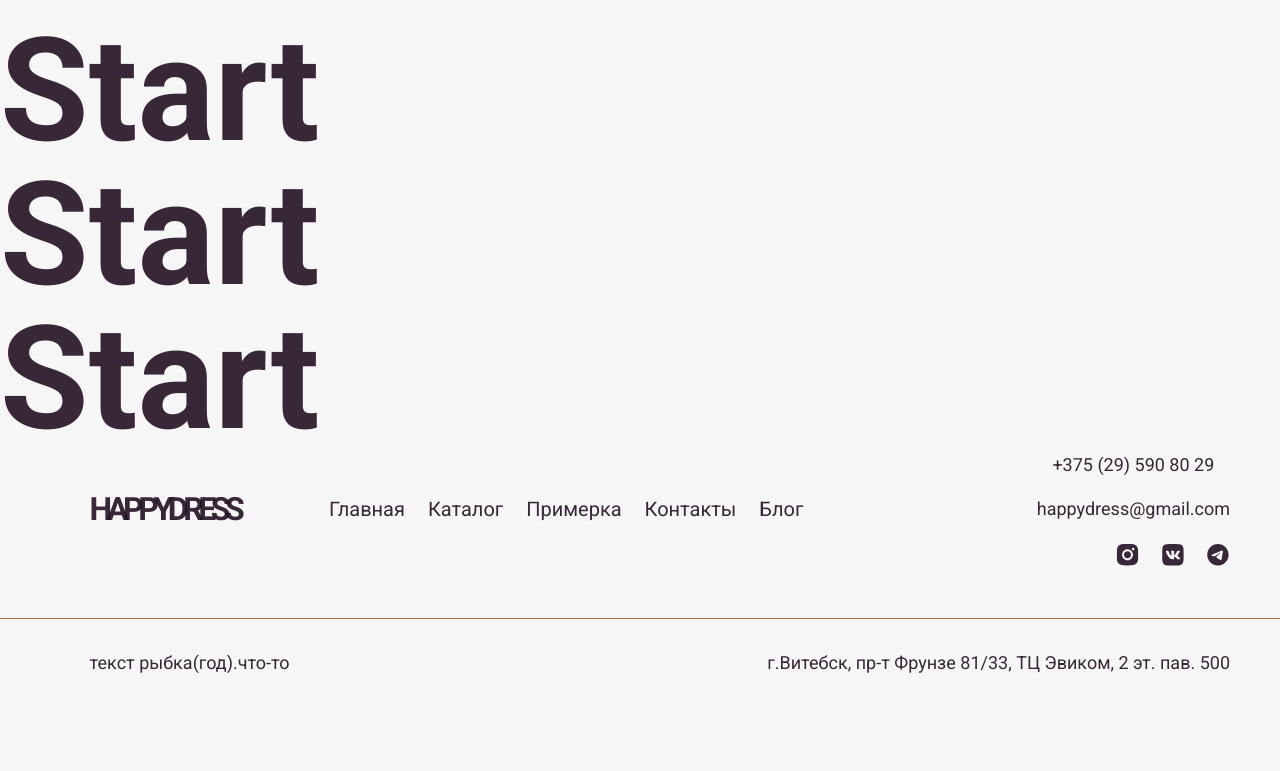
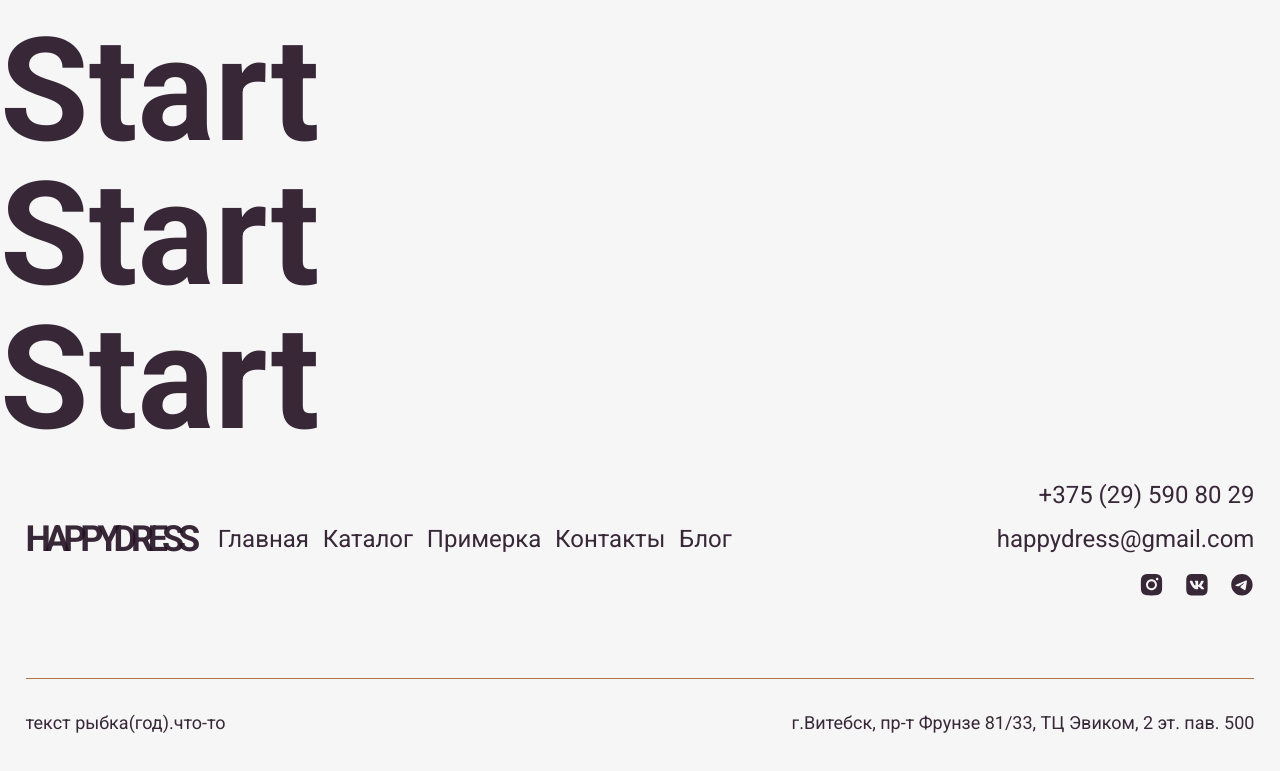
Before and after one commit to Happy-Dress/happy-dress-fe, a React (Create React App) app: page / in a window 1280 px wide. Shown: the part 1233-2004 px from the top of the page. Before the commit the page ends 1950 px from the top, so only its background shows below. Built offline with nearby package versions, Linux system fonts and the light colour scheme.

Commit message:
HAP-38: fix border

```diff
--- a/src/components/Footer/FooterDesktop/FooterDesktop.jsx
+++ b/src/components/Footer/FooterDesktop/FooterDesktop.jsx
@@ -16,7 +16,7 @@ const {
 
 const FooterDesktop = () => {
     return (
-        <div>
+        <div className={s.FooterDesktop}>
             <div className={s.Footer}>
                 <div className={s.Footer_title}>
                     <span className={s.Footer_logo}>{FOOTER_LOGO}</span>
--- a/src/components/Footer/FooterDesktop/FooterDesktop.module.scss
+++ b/src/components/Footer/FooterDesktop/FooterDesktop.module.scss
@@ -1,27 +1,47 @@
 @import '../../../styles/media-sizes';
+// @import url('../../../styles/_media-sizes.scss');
+@import '../../../styles/_colors.scss';
+
+.FooterDesktop {
+  display: flex;
+  flex-direction: column;
+  padding: 0 7%;
+
+  @media screen and (max-width: $xl-size) {
+    padding: 0 2%;
+  }
+
+  @media screen and (max-width: $lg-size) {
+    padding: 0;
+  }
+}
 
 .Footer {
-  border-bottom: 1.8px solid rgba(167, 82, 20, 0.8);
+  border-bottom: 1.8px solid $brown;
+
+  @media screen and (max-width: $xl-size) {
+    gap: 4vw;
+  }
 
   @media screen and (max-width: $lg-size) {
     display: flex;
     flex-direction: column;
     padding-left: 0;
-    padding-bottom: 30px;
+    padding-bottom: 0;
     gap: 0;
   }
 
   display: flex;
   width: 100%;
   align-items: center;
-  padding-left: 7vw;
   padding-bottom: 51.63px;
   gap: 7vw;
+
 
   &_title {
     @media screen and (max-width: $lg-size) {
       padding-bottom: 25px;
-      border-bottom: 1.8px solid rgba(167, 82, 20, 0.8);
+      border-bottom: 1.8px solid $brown;
       width: 100%;
       display: flex;
       justify-content: center;
@@ -33,11 +53,11 @@
     font-size: 36px;
     cursor: pointer;
 
-    @media screen and (max-width: $xl-size) {
+    @media screen and (max-width: $lg-size) {
       font-size: 32px;
     }
 
-    @media screen and (max-width:$xs-size) {
+    @media screen and (max-width:$lg-size) {
       font-size: 24px;
     }
 
@@ -50,17 +70,19 @@
     text-align: center;
     padding: 30px 0;
 
+    @media screen and (max-width: $xl-size) {
+      gap: 3%;
+      justify-content: center;
+    }
+
     &_item {
       font-size: 24px;
       text-underline-offset: 5px;
 
-      @media screen and (max-width: $xl-size) {
+      @media screen and (max-width: $lg-size) {
         font-size: 20px;
       }
 
-      @media screen and (max-width: $lg-size) {
-        font-size: 24px;
-      }
 
       @media screen and (max-width:$xs-size) {
         font-size: 20px;
@@ -73,11 +95,11 @@
       text-underline-offset: 5px;
 
       &:hover {
-        text-decoration: underline 1.8px solid rgba(167, 82, 20, 0.8);
+        text-decoration: underline 1.8px solid $brown;
       }
 
       &:active {
-        text-decoration: underline 1.8px solid rgba(167, 82, 20, 0.8);
+        text-decoration: underline 1.8px solid $brown;
       }
     }
 
@@ -97,10 +119,9 @@
     align-items: flex-end;
     width: 100%;
     gap: 4%;
-    padding-right: 130px;
 
     @media screen and (max-width: $xl-size) {
-      padding-right: 50px;
+      padding: 30px 0;
     }
 
 
@@ -108,8 +129,8 @@
       padding-right: 0;
       display: flex;
       align-items: center;
-      padding: 30px 0;
-      border-top: 1.8px solid rgba(167, 82, 20, 0.8);
+
+      border-top: 1.8px solid $brown;
     }
 
     &_hanger {
@@ -129,7 +150,7 @@
     &_delimiter {
       width: 24px;
       height: 0;
-      border-top: 1.8px solid rgba(167, 82, 20, 0.8);
+      border-top: 1.8px solid $brown;
       transform: rotate(-90deg);
     }
 
@@ -138,23 +159,23 @@
       flex-direction: column;
       align-items: flex-end;
 
-      @media screen and (max-width: $xl-size) {
-        align-items: center;
-      }
+
     }
 
     &_phone {
       margin-bottom: 16px;
+      font-size: 24px;
 
-      @media screen and (max-width:$xs-size) {
+      @media screen and (max-width:$lg-size) {
         font-size: 20px;
       }
     }
 
     &_email {
       margin-bottom: 21px;
+      font-size: 24px;
 
-      @media screen and (max-width:$xs-size) {
+      @media screen and (max-width:$lg-size) {
         font-size: 20px;
       }
     }
@@ -176,8 +197,6 @@
   &_down_side {
     display: flex;
     justify-content: space-between;
-    padding-left: 7vw;
-    padding-right: 130px;
     text-decoration-line: none;
     padding-top: 30px;
 
@@ -203,7 +222,6 @@
     }
 
     @media screen and (max-width: $xl-size) {
-      padding-right: 50px;
       padding-top: 30px;
     }
 
--- a/src/components/Footer/FooterMobile/FooterMobile.module.scss
+++ b/src/components/Footer/FooterMobile/FooterMobile.module.scss
@@ -11,17 +11,16 @@
 
     @media screen and (max-width:$lg-size) {
       display: flex;
+      font-size: 18px;
     }
 
-    @media screen and (max-width:$xs-size) {
-      font-size: 18px;
-    }
+
 
   }
 
   &_menu {
     &_item {
-      @media screen and (max-width:$xs-size) {
+      @media screen and (max-width:$lg-size) {
         font-size: 20px;
       }
 
--- a/src/styles/_media-sizes.scss
+++ b/src/styles/_media-sizes.scss
@@ -5,3 +5,4 @@ $md-size:768px;
 $sm-size:425px;
 $xs-size:375px;
 $xxs-size:320px;
+$width: calc(86.5%);
```
